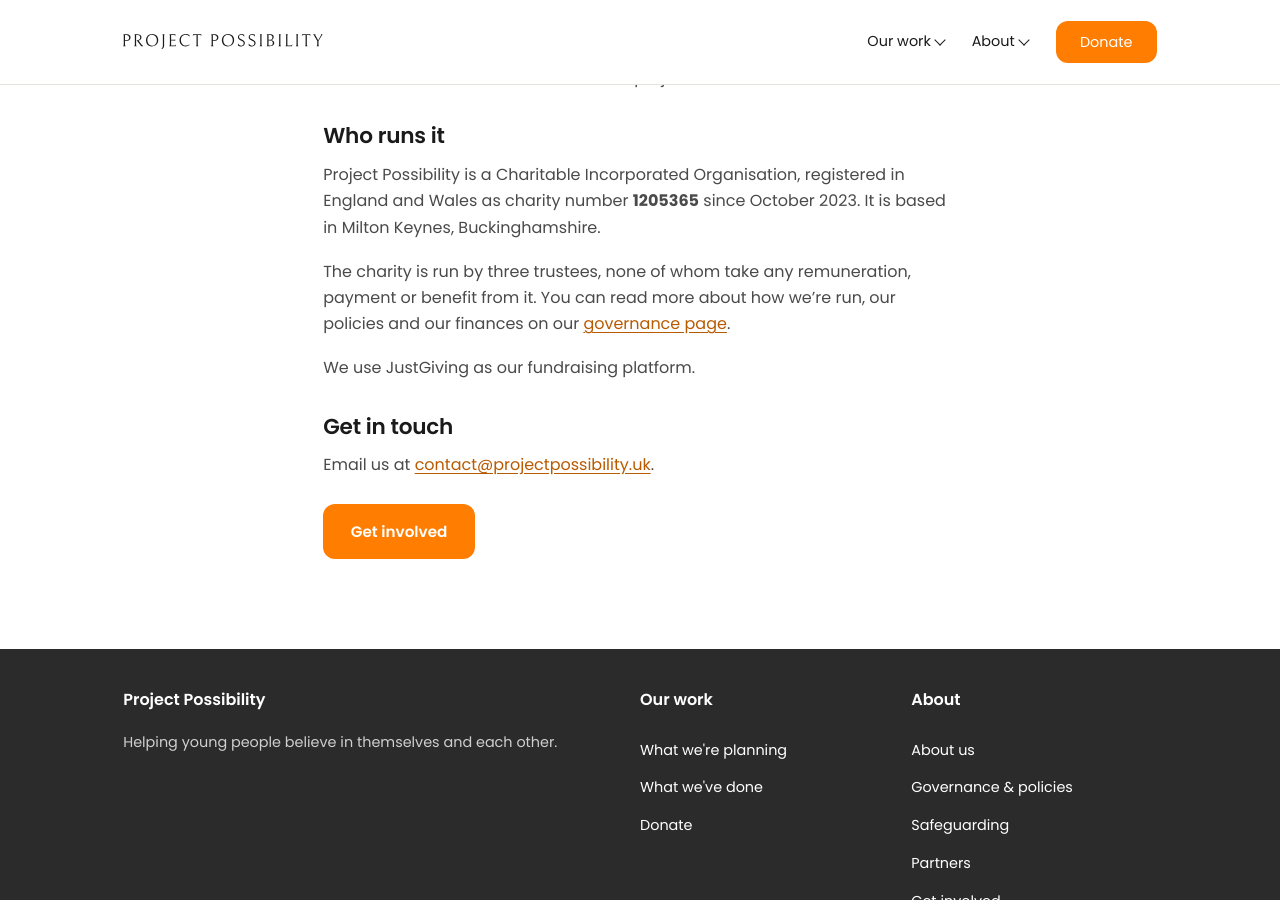
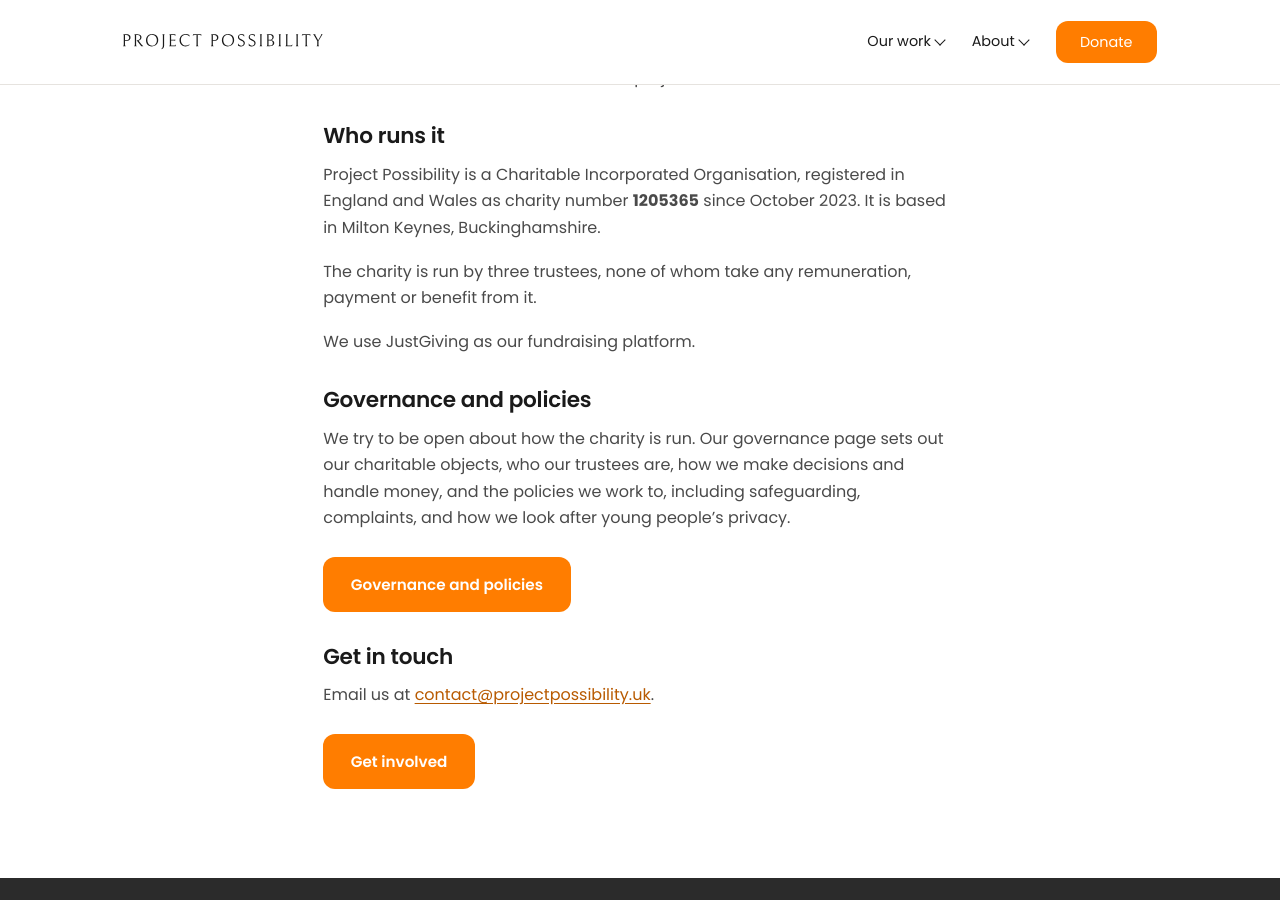
Before and after one commit to ttfnrob/projpossweb, a Jekyll site: the page built from about.md, in a window 1280 px wide and 900 px high, scrolled down 847 px. Built offline with Jekyll 4.4.1, drawn with Linux system fonts in a browser that asks for light colours.

Commit message:
Move governance out of the main menu, signpost it from About
Governance and policies is a transparency page, not a visitor journey, so
it does not need top-level nav space. Removed from both the desktop
dropdown and the mobile menu.

It is still reachable from the footer (as before) and now has a proper
section and button at the end of the About page, rather than a passing
mention mid-paragraph. Page itself is unchanged and its URL still works.

```diff
--- a/_includes/nav.html
+++ b/_includes/nav.html
@@ -30,14 +30,12 @@
         <span class="nav-group-title">About</span>
         <div class="nav-group-menu">
           <a href="{{ '/about/' | relative_url }}">About us</a>
-          <a href="{{ '/governance/' | relative_url }}">Governance &amp; policies</a>
           <a href="{{ '/partners/' | relative_url }}">Partners</a>
           <a href="{{ '/get-involved/' | relative_url }}">Get involved</a>
         </div>
       </div>
 
       <a href="{{ '/about/' | relative_url }}" class="nav-mobile-only">About us</a>
-      <a href="{{ '/governance/' | relative_url }}" class="nav-mobile-only">Governance &amp; policies</a>
       <a href="{{ '/get-involved/' | relative_url }}" class="nav-mobile-only">Get involved</a>
 
       <a class="btn btn-solid" href="{{ site.justgiving_url }}" rel="noopener">Donate</a>
--- a/about.md
+++ b/about.md
@@ -40,9 +40,17 @@ We fundraise so that we can run these projects.
 
 Project Possibility is a Charitable Incorporated Organisation, registered in England and Wales as charity number **{{ site.charity_number }}** since October 2023. It is based in Milton Keynes, Buckinghamshire.
 
-The charity is run by three trustees, none of whom take any remuneration, payment or benefit from it. You can read more about how we're run, our policies and our finances on our [governance page]({{ '/governance/' | relative_url }}).
+The charity is run by three trustees, none of whom take any remuneration, payment or benefit from it.
 
 We use JustGiving as our fundraising platform.
+
+## Governance and policies
+
+We try to be open about how the charity is run. Our governance page sets out our charitable
+objects, who our trustees are, how we make decisions and handle money, and the policies we work
+to, including safeguarding, complaints, and how we look after young people's privacy.
+
+<a class="btn btn-solid" href="{{ '/governance/' | relative_url }}">Governance and policies</a>
 
 ## Get in touch
 
```
